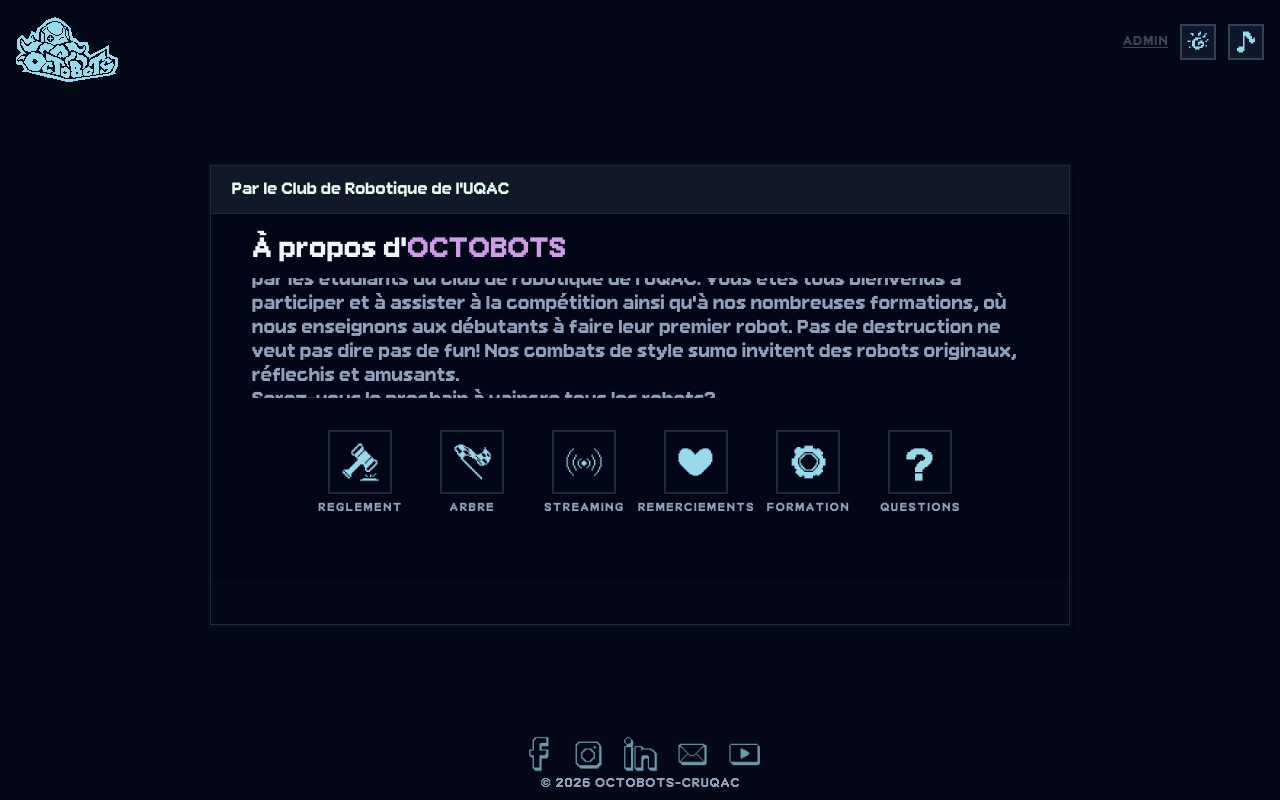
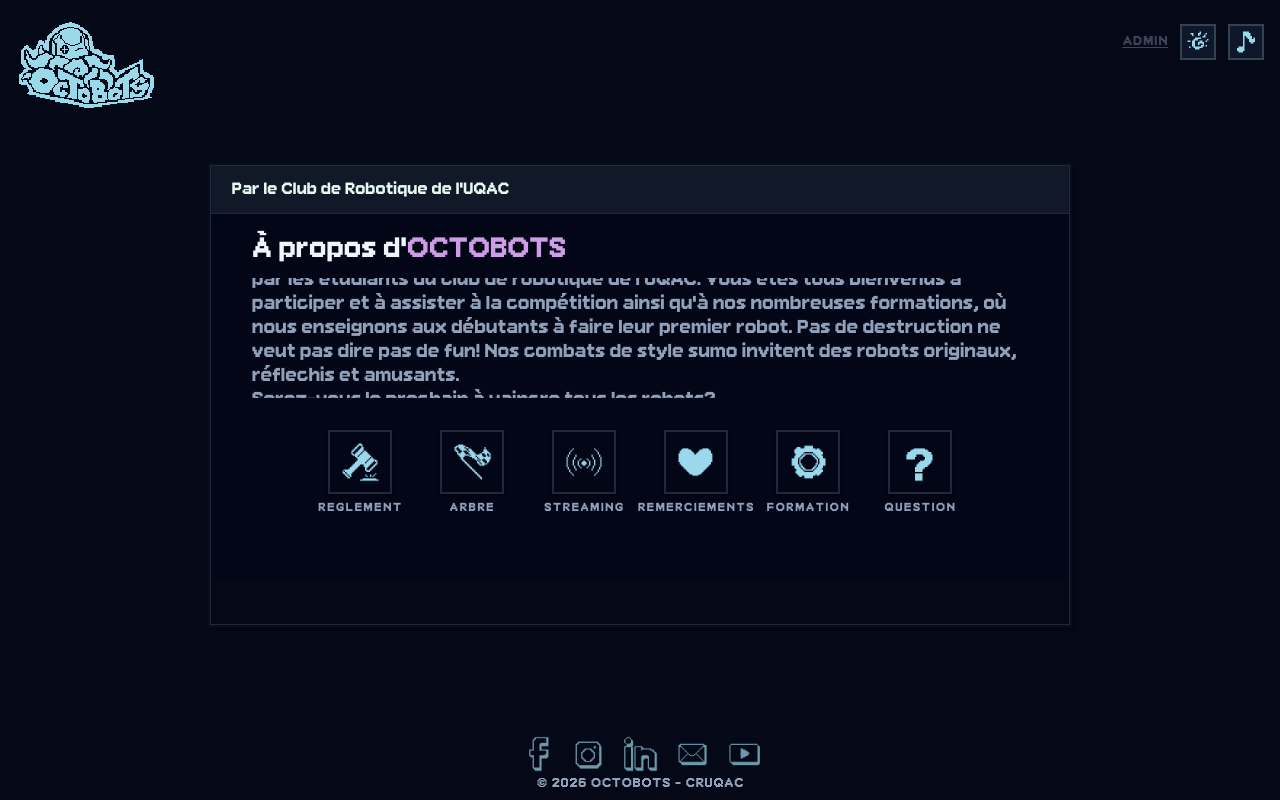
Before and after one commit to Nessie-draw/Projet-Fil-Rouge, a Next.js app: page / in a window 1280 px wide. Built offline with nearby package versions, Linux system fonts and the light colour scheme.

Commit message:
Mise à jour fenêtre

```diff
--- a/app/bureau.tsx
+++ b/app/bureau.tsx
@@ -280,6 +280,7 @@ export default function Bureau() {
         inscriptions: "Inscriptions",
         bracket: "Arbre du tournoi",
         formation: "Formation",
+        questions: "Questions",
       };
 
       const newWindow: WindowState = {
@@ -337,8 +338,8 @@ export default function Bureau() {
         <Image
           src={isDark ? "/images/Logo light big.webp" : "/images/Logo dark big.webp"}
           alt="Octobots"
-          width={120}
-          height={120}
+          width={160}
+          height={160}
           style={{ imageRendering: "pixelated" }}
         />
       </div>
@@ -403,14 +404,14 @@ export default function Bureau() {
             <SocialIcon href="https://www.instagram.com/cruqac_robotique?igsh=MWo3NmRxZTRjem9hMw==" label="Instagram" isDark={isDark} imgDark="/images/Dark Instagram.webp" imgLight="/images/Light Instagram.webp" imgClicking={isDark ? "/images/Clicking Dark Instagram.webp" : "/images/Clicking Light Instagram.webp"} />
             <SocialIcon href="https://www.linkedin.com/in/club-de-robotique-cruqac-94ab29385?utm_source=share_via&utm_content=profile&utm_medium=member_ios" label="LinkedIn" isDark={isDark} imgDark="/images/Dark LinkedIn.webp" imgLight="/images/Light LinkedIn.webp" imgClicking={isDark ? "/images/Clicking Dark LinkedIn.webp" : "/images/Clicking Light LinkedIn.webp"} />
             <SocialIcon href="mailto:clubrobotuqac@gmail.com" label="Email" isDark={isDark} imgDark="/images/Dark Email.webp" imgLight="/images/Light Email.webp" imgClicking={isDark ? "/images/Clicking Dark Email.webp" : "/images/Clicking Light Email.webp"} />
-            <SocialIcon href="https://youtube.com/@cruqac?si=DxKoucBYjS6de_yB" label="YouTube" isDark={isDark} imgDark="/images/Dark YouTube.webp" imgLight="/images/Light YouTube.webp" imgClicking={isDark ? "/images/Clicking Dark YouTube.webp" : "/images/Clicking Light Youtube.webp"} />
+            <SocialIcon href="https://www.youtube.com/@CRUQAC" label="YouTube" isDark={isDark} imgDark="/images/Dark YouTube.webp" imgLight="/images/Light YouTube.webp" imgClicking={isDark ? "/images/Clicking Dark YouTube.webp" : "/images/Clicking Light Youtube.webp"} />
           </div>
           <p
             className={`text-center text-[11px] tracking-[0.08em] uppercase pb-2 ${
               isDark ? "text-slate-400" : "text-slate-600"
             }`}
           >
-            © 2026 Octobots-CRUQAC
+            © 2026 OCTOBOTS - CRUQAC
           </p>
         </footer>
       </main>
@@ -531,7 +532,7 @@ function MainWindow({
           <WindowIcon label="streaming" iconKey="link" onClick={() => openWindow("liens")} isDark={isDark} isOpen={openWindowIds.includes("liens")} imgDark="/images/Dark Stream.webp" imgLight="/images/Light Stream.webp" imgClicking="/images/Clicking Stream.webp" imgClicked="/images/Clicked Stream.webp" />
           <WindowIcon label="Remerciements" iconKey="help" onClick={() => openWindow("faq")} isDark={isDark} isOpen={openWindowIds.includes("faq")} imgDark="/images/Dark Thanks.webp" imgLight="/images/Light Thanks.webp" imgClicking="/images/Clicking Thanks.webp" imgClicked="/images/Clicked Thanks.webp" />
           <WindowIcon label="Formation" iconKey="radio" onClick={() => openWindow("formation")} isDark={isDark} isOpen={openWindowIds.includes("formation")} imgDark="/images/Dark Formation.webp" imgLight="/images/Light Formation.webp" imgClicking="/images/Clicking Formation.webp" imgClicked="/images/Clicked Formation.webp" />
-          <WindowIcon label="QUESTIONS" iconKey="help" onClick={() => undefined} isDark={isDark} imgDark="/images/Dark Question.webp" imgLight="/images/Light Question.webp" imgClicking="/images/Clicking Question.webp" imgClicked="/images/Clicked Question.webp" />
+          <WindowIcon label="Question" iconKey="help" onClick={() => openWindow("questions")} isDark={isDark} isOpen={openWindowIds.includes("questions")} imgDark="/images/Dark Question.webp" imgLight="/images/Light Question.webp" imgClicking="/images/Clicking Question.webp" imgClicked="/images/Clicked Question.webp" />
         </div>
       </div>
     </section>
--- a/app/components/DraggableWindow.tsx
+++ b/app/components/DraggableWindow.tsx
@@ -2,7 +2,7 @@
 
 import { useState, useRef, useEffect } from "react";
 
-export type WindowId = "a-propos" | "reglement" | "competition" | "liens" | "faq" | "inscriptions" | "bracket" | "formation";
+export type WindowId = "a-propos" | "reglement" | "competition" | "liens" | "faq" | "inscriptions" | "bracket" | "formation" | "questions";
 export type WindowState = {
   id: WindowId;
   title: string;
--- a/app/windows/LiensContent.tsx
+++ b/app/windows/LiensContent.tsx
@@ -4,8 +4,8 @@
 export function LiensContent() {
   return (
     <iframe
-      src="https://www.youtube.com/embed/V2DfM0RfG1U"
-      title="CRUQAC Live Stream"
+      src="https://www.youtube.com/embed/bgowteJ1bkY"
+      title="OCTOBOTS 2026 - CRUQAC"
       allow="accelerometer; autoplay; clipboard-write; encrypted-media; gyroscope; picture-in-picture; web-share"
       allowFullScreen
       style={{
```
